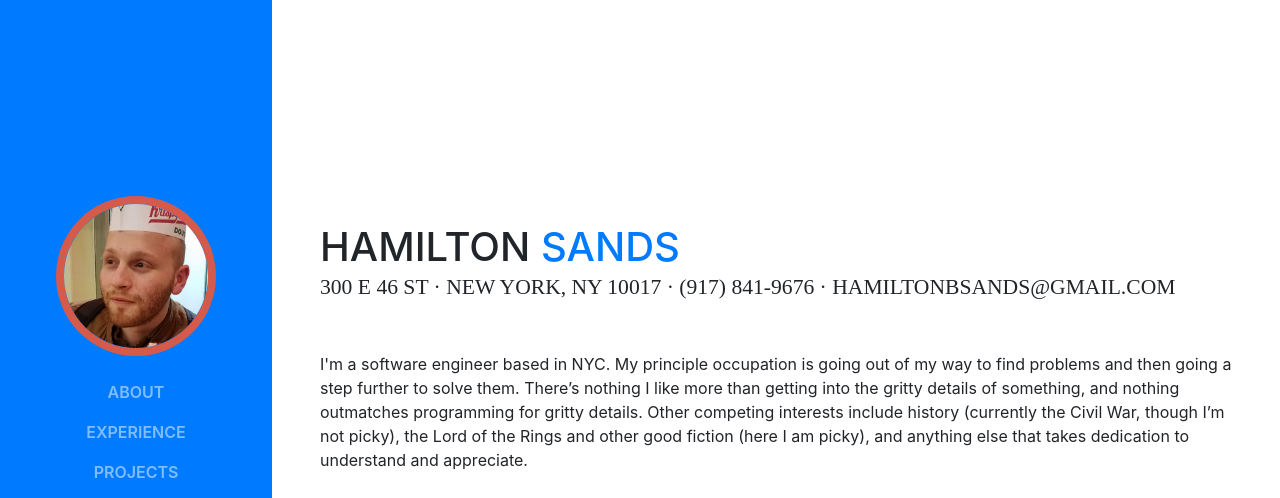
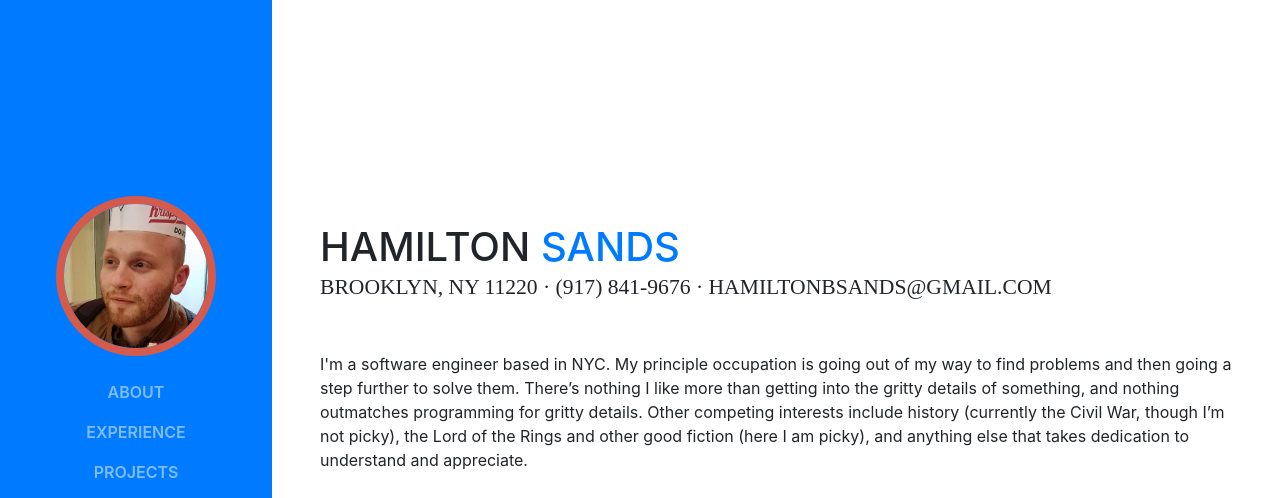
Before and after one commit to 1stepremoved/portfolio, a website with bundled scripts: page index.html in a window 1280 px wide. Shown: the top 498 px of the page. Built offline with nearby package versions, Linux system fonts and the light colour scheme; a web font is replaced by a local one.

Commit message:
update address

```diff
--- a/index.html
+++ b/index.html
@@ -72,7 +72,7 @@
           <h1 class="mb-0">Hamilton
             <span class="text-primary">Sands</span>
           </h1>
-          <div class="subheading mb-5">300 E 46 ST · New York, NY 10017 · (917) 841-9676 · hamiltonbsands@gmail.com
+          <div class="subheading mb-5">Brooklyn, NY 11220 · (917) 841-9676 · hamiltonbsands@gmail.com
           </div>
           <p class="mb-5">I'm a software engineer based in NYC. My principle occupation is going out of my way to find problems and then going a step further to solve them. There’s nothing I like more than getting into the gritty details of something, and nothing outmatches programming for gritty details. Other competing interests include history (currently the Civil War, though I’m not picky), the Lord of the Rings and other good fiction (here I am picky), and anything else that takes dedication to understand and appreciate.</p>
           <ul class="list-inline list-social-icons mb-0">
```
